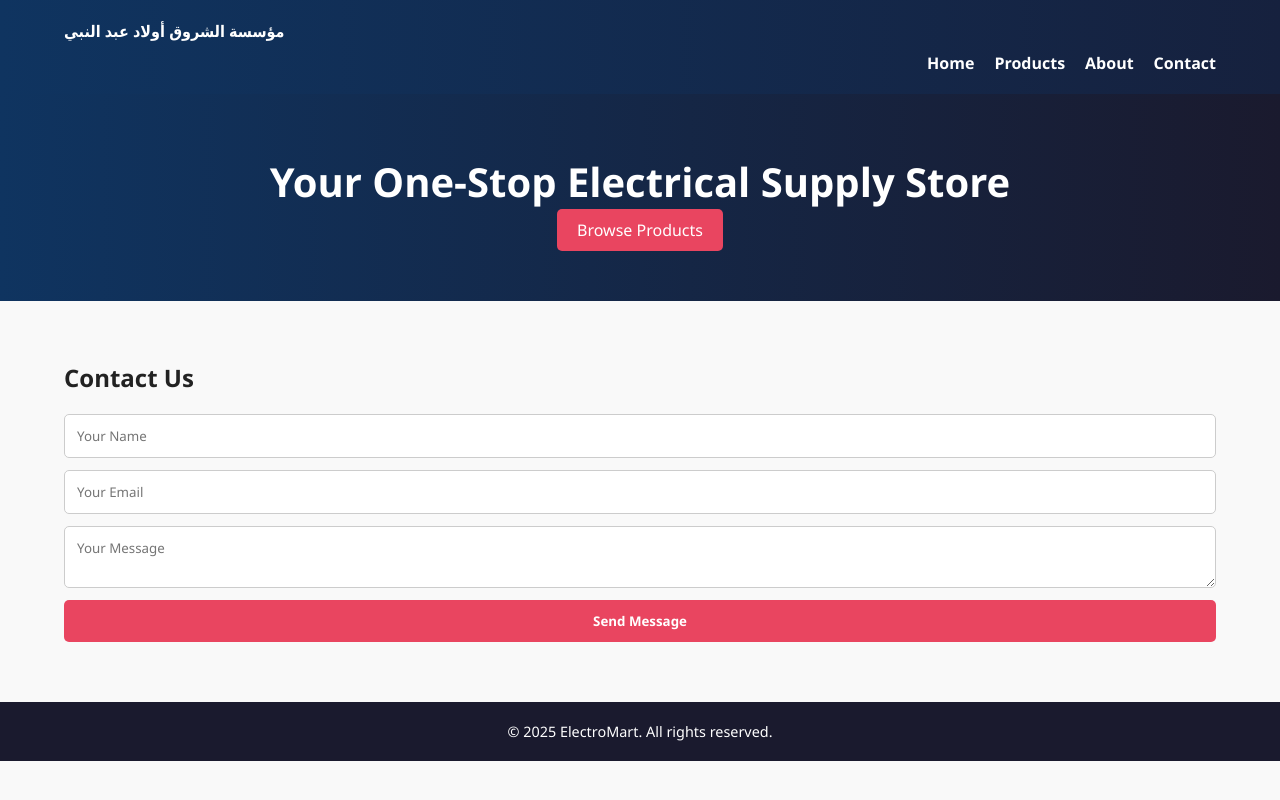
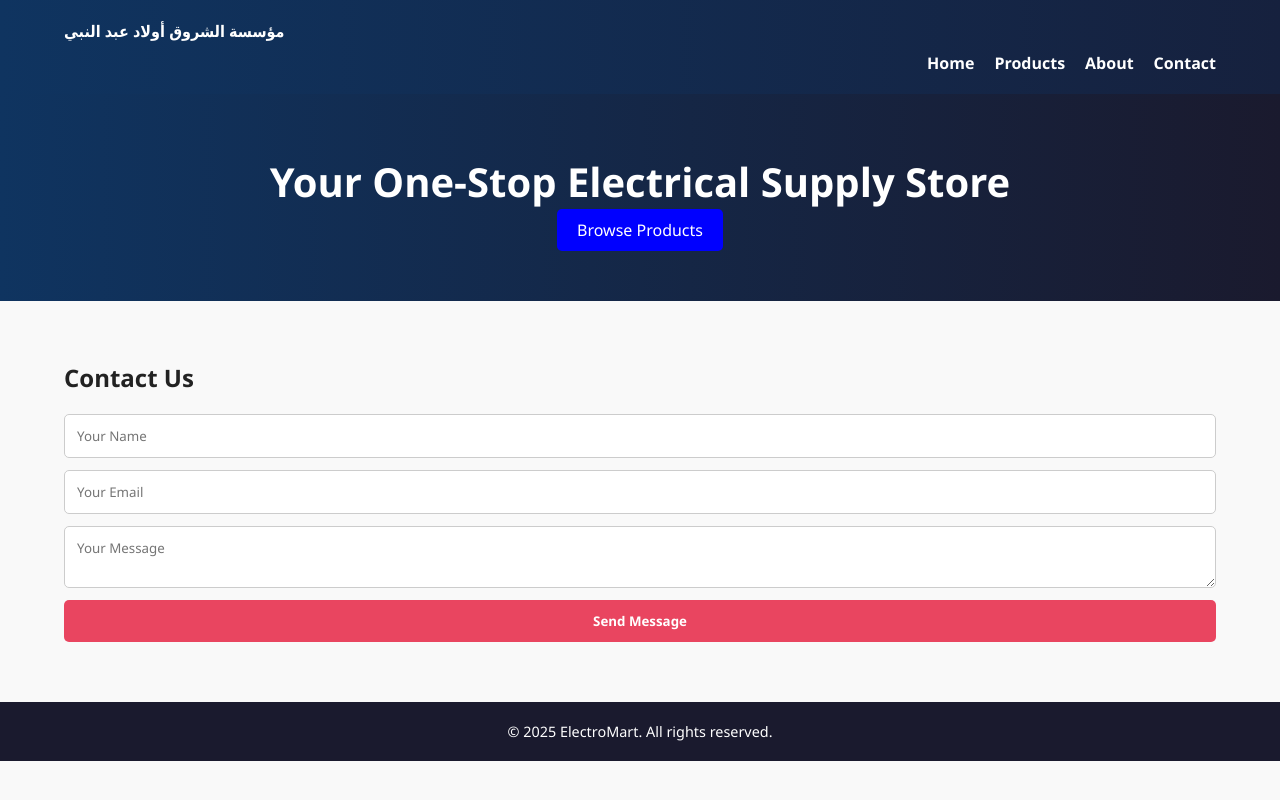
Before and after one commit to Serty54/Alshoroq, a plain HTML site: page index.html in a window 1280 px wide. Drawn offline with Linux system fonts and the light colour scheme; a script that the page names is missing.

Commit message:
Update style.css

```diff
--- a/style.css
+++ b/style.css
@@ -57,7 +57,7 @@ nav a {
 .hero .btn {
   margin-top: 15px;
   padding: 10px 20px;
-  background: #e94560;
+  background: blue;
   color: white;
   border: none;
   border-radius: 5px;
```
